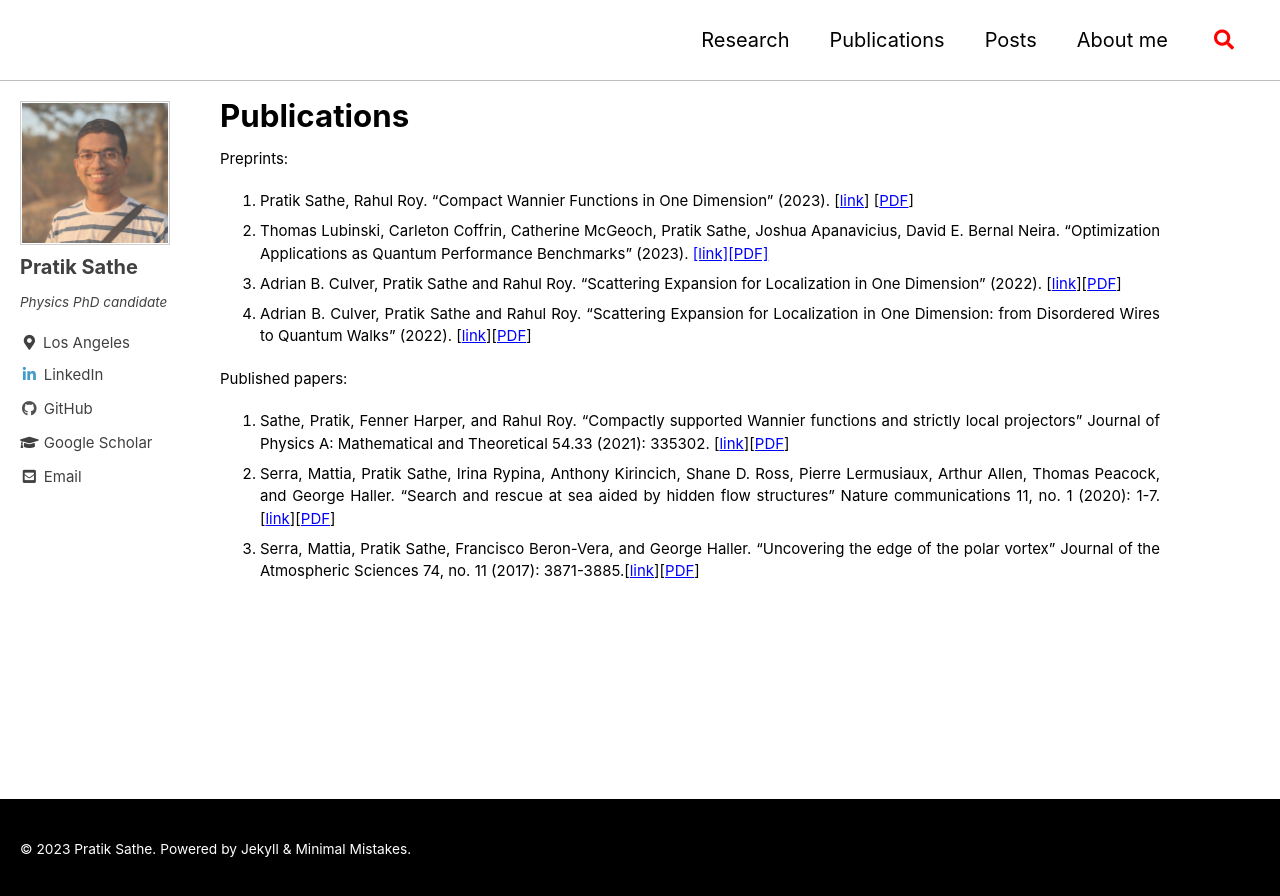
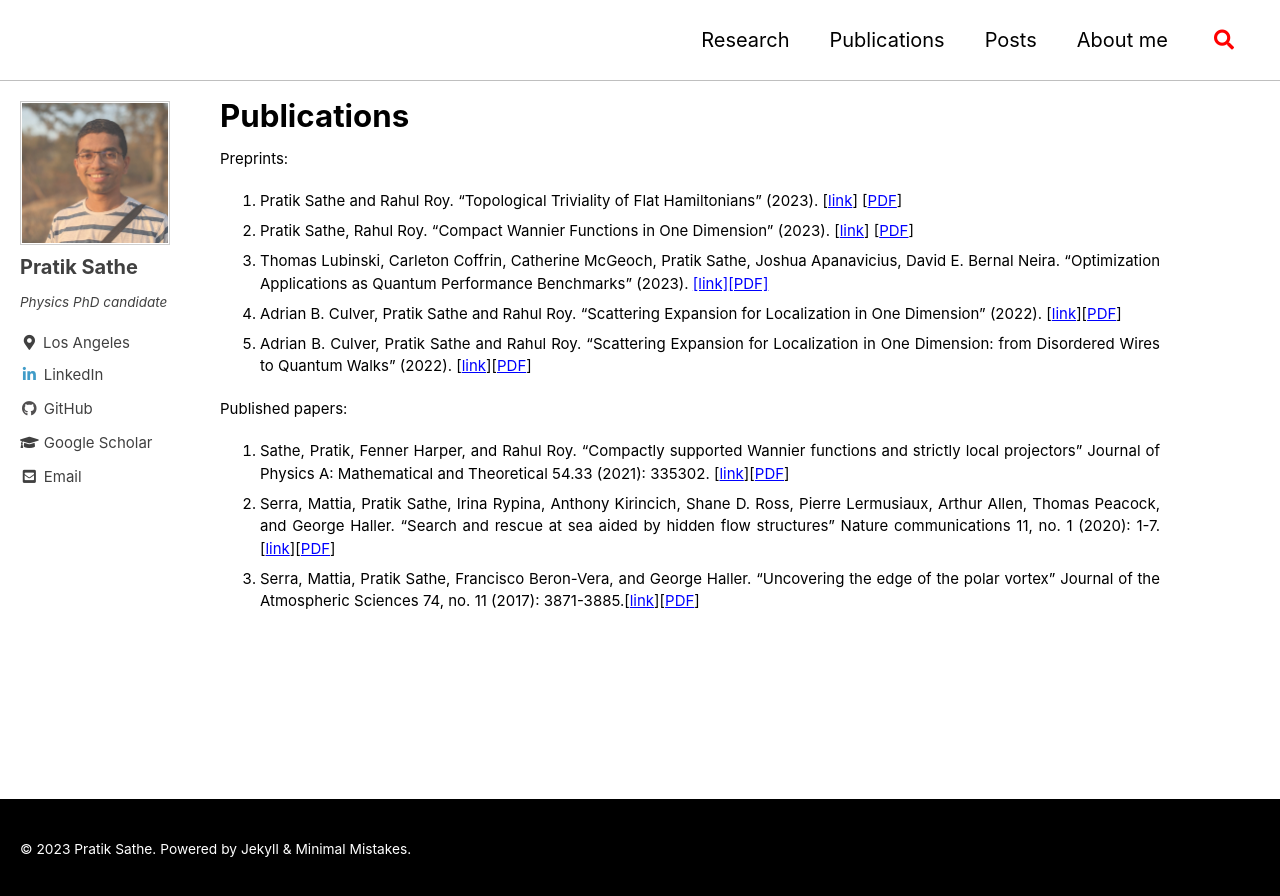
Before and after one commit to PratikSathe/PratikSathe.github.io, a Jekyll site: the page built from _pages/publications.md, in a window 1280 px wide. Shown: the top 896 px of the page. Built offline with Jekyll 4.4.1, drawn with Linux system fonts in a browser that asks for light colours; cached includes are drawn as plain includes.

Commit message:
add flat Hamiltonians to publications

```diff
--- a/_pages/publications.md
+++ b/_pages/publications.md
@@ -7,10 +7,11 @@ modified: 2022-10-18
 
 Preprints:
 
-1. Pratik Sathe, Rahul Roy. "Compact Wannier Functions in One Dimension" (2023). [[link](https://arxiv.org/abs/2302.11608)] [[PDF](https://arxiv.org/pdf/2302.11608.pdf)]
-2. Thomas Lubinski, Carleton Coffrin, Catherine McGeoch, Pratik Sathe, Joshua Apanavicius, David E. Bernal Neira. "Optimization Applications as Quantum Performance Benchmarks" (2023). [[link]](https://arxiv.org/abs/2302.02278)[[PDF]](https://arxiv.org/pdf/2302.02278.pdf)
-3. Adrian B. Culver, Pratik Sathe and Rahul Roy. “Scattering Expansion for Localization in One Dimension” (2022). [[link](https://arxiv.org/abs/2210.07999)][[PDF](\assets\PDFs\Publications\2022 Scattering Expansion Letter.pdf)]
-4. Adrian B. Culver, Pratik Sathe and Rahul Roy. “Scattering Expansion for Localization in One Dimension: from Disordered Wires to Quantum Walks” (2022). [[link](https://arxiv.org/abs/2211.13368)][[PDF](https://arxiv.org/pdf/2211.13368.pdf)]
+1. Pratik Sathe and Rahul Roy. "Topological Triviality of Flat Hamiltonians" (2023). [[link](https://arxiv.org/abs/2309.06487)] [[PDF](https://arxiv.org/pdf/2309.06487.pdf)]
+2. Pratik Sathe, Rahul Roy. "Compact Wannier Functions in One Dimension" (2023). [[link](https://arxiv.org/abs/2302.11608)] [[PDF](https://arxiv.org/pdf/2302.11608.pdf)]
+3. Thomas Lubinski, Carleton Coffrin, Catherine McGeoch, Pratik Sathe, Joshua Apanavicius, David E. Bernal Neira. "Optimization Applications as Quantum Performance Benchmarks" (2023). [[link]](https://arxiv.org/abs/2302.02278)[[PDF]](https://arxiv.org/pdf/2302.02278.pdf)
+4. Adrian B. Culver, Pratik Sathe and Rahul Roy. “Scattering Expansion for Localization in One Dimension” (2022). [[link](https://arxiv.org/abs/2210.07999)][[PDF](\assets\PDFs\Publications\2022 Scattering Expansion Letter.pdf)]
+5. Adrian B. Culver, Pratik Sathe and Rahul Roy. “Scattering Expansion for Localization in One Dimension: from Disordered Wires to Quantum Walks” (2022). [[link](https://arxiv.org/abs/2211.13368)][[PDF](https://arxiv.org/pdf/2211.13368.pdf)]
 
 Published papers:
 
```
